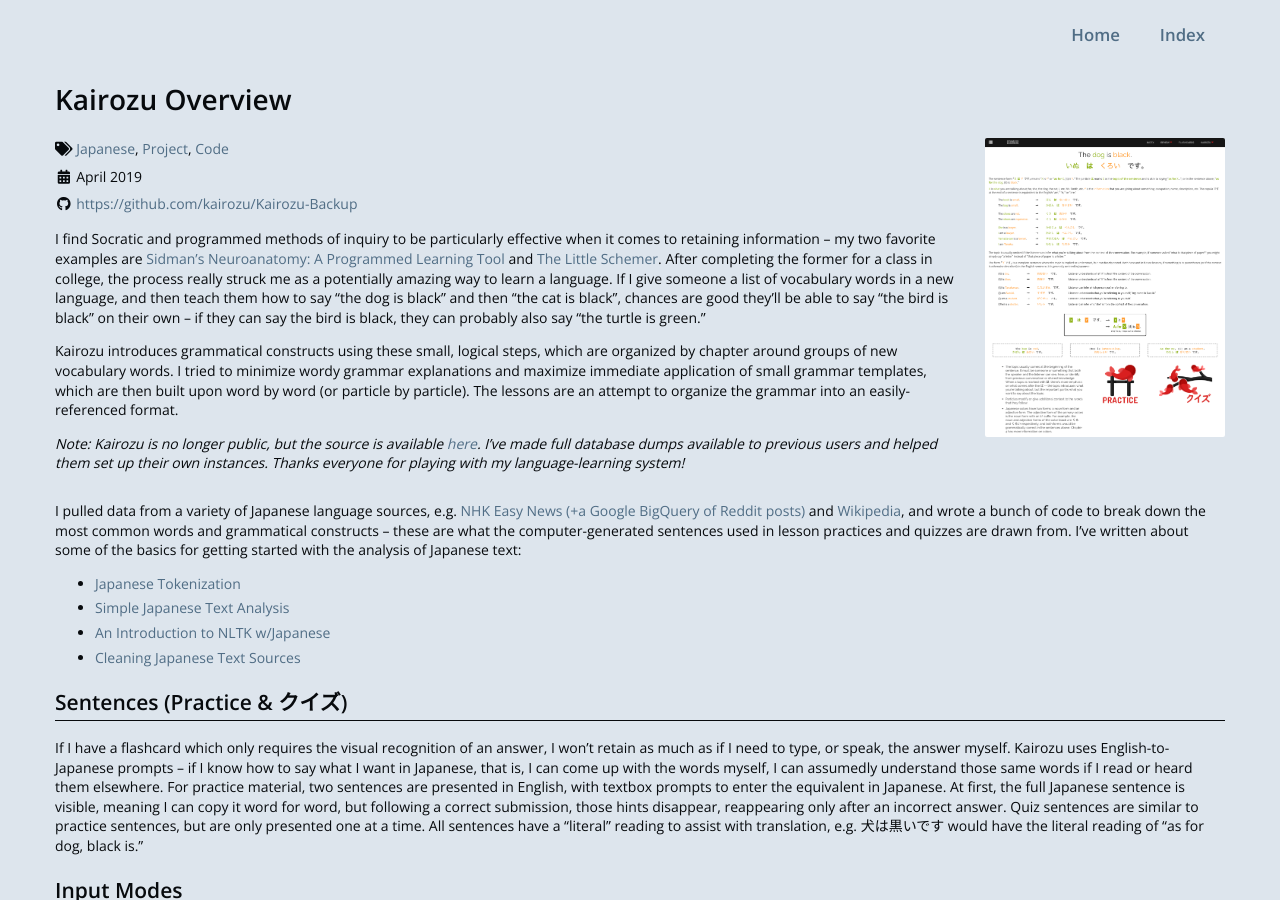
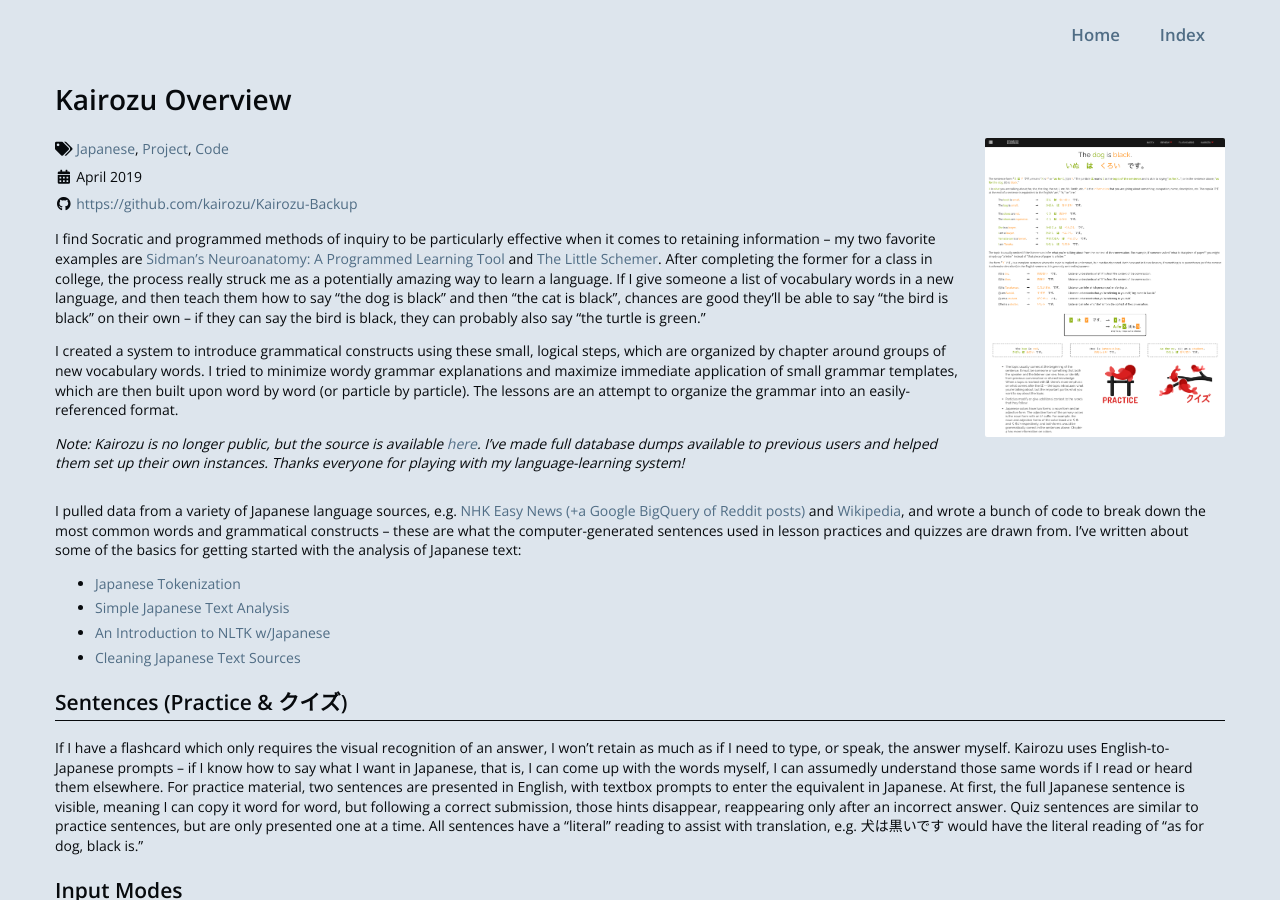
Before and after one commit to kairozu/kairozu.github.io, a Jekyll site: the page built from updates/_posts/2019-04-02-kairozu-overview.md, in a window 1280 px wide and 900 px high. Built offline with Jekyll 4.4.1, drawn with Linux system fonts in a browser that asks for light colours; nearby versions of some CDN libraries.

Commit message:
fix wording

```diff
--- a/updates/_posts/2019-04-02-kairozu-overview.md
+++ b/updates/_posts/2019-04-02-kairozu-overview.md
@@ -8,7 +8,7 @@
 ---
 I find Socratic and programmed methods of inquiry to be particularly effective when it comes to retaining information -- my two favorite examples are <a href="https://www.amazon.com/Sidmans-Neuroanatomy-Programmed-Learning-Lippincott/dp/0781765684/">Sidman's Neuroanatomy: A Programmed Learning Tool</a> and <a href="https://www.amazon.com/Little-Schemer-Daniel-P-Friedman/dp/0262560992/">The Little Schemer</a>. After completing the former for a class in college, the process really struck me as a potentially amazing way to learn a language. If I give someone a list of vocabulary words in a new language, and then teach them how to say “the dog is black” and then “the cat is black”, chances are good they’ll be able to say “the bird is black” on their own -- if they can say the bird is black, they can probably also say “the turtle is green.”
 
-Kairozu introduces grammatical constructs using these small, logical steps, which are organized by chapter around groups of new vocabulary words. I tried to minimize wordy grammar explanations and maximize immediate application of small grammar templates, which are then built upon word by word (or particle by particle). The lessons are an attempt to organize the grammar into an easily-referenced format.
+I created a system to introduce grammatical constructs using these small, logical steps, which are organized by chapter around groups of new vocabulary words. I tried to minimize wordy grammar explanations and maximize immediate application of small grammar templates, which are then built upon word by word (or particle by particle). The lessons are an attempt to organize the grammar into an easily-referenced format.
 
 <span class="italics">Note: Kairozu is no longer public, but the source is available <a href="https://github.com/kairozu/Kairozu-Backup">here</a>. I've made full database dumps available to previous users and helped them set up their own instances. Thanks everyone for playing with my language-learning system!</span>
 
```
